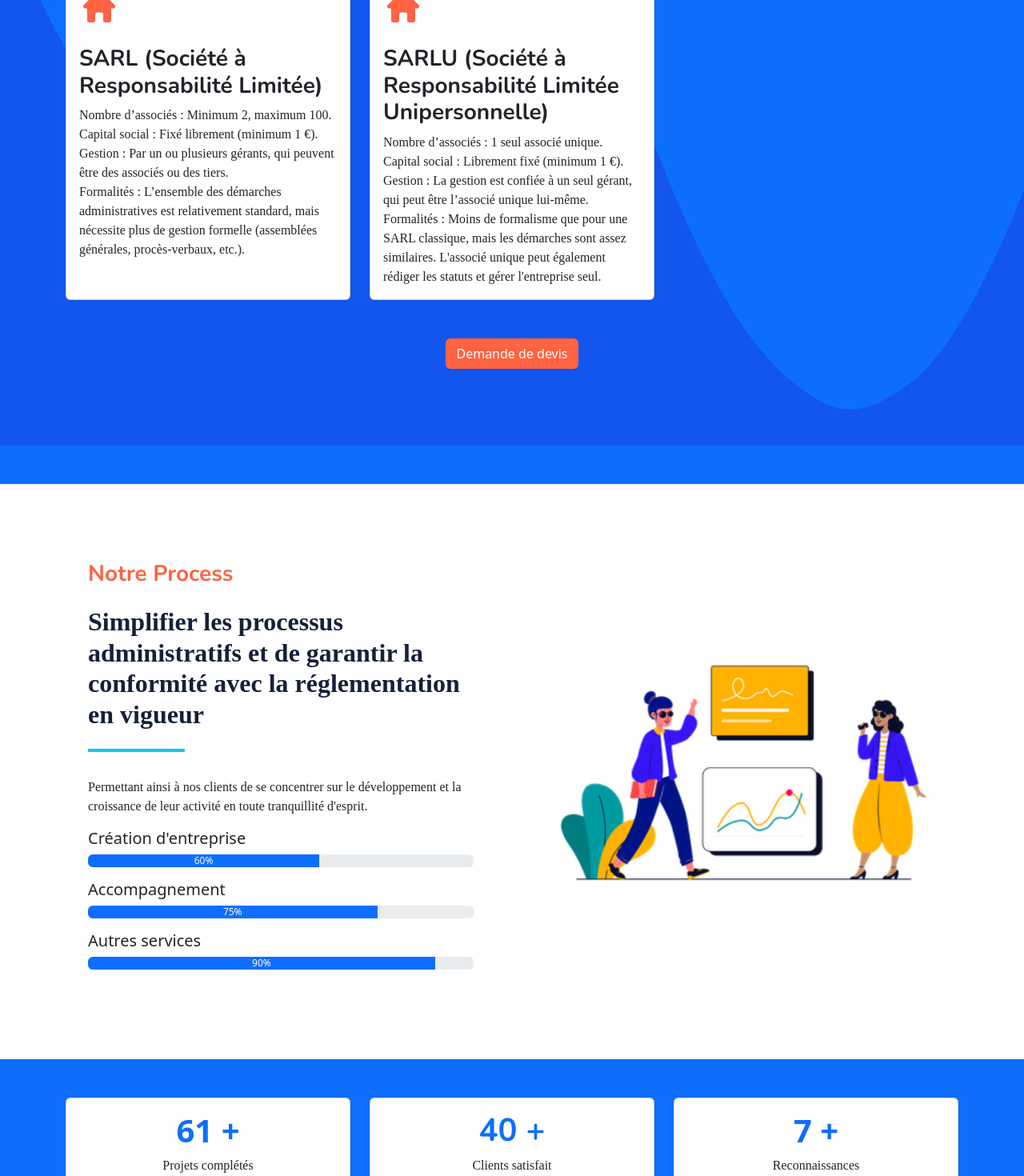
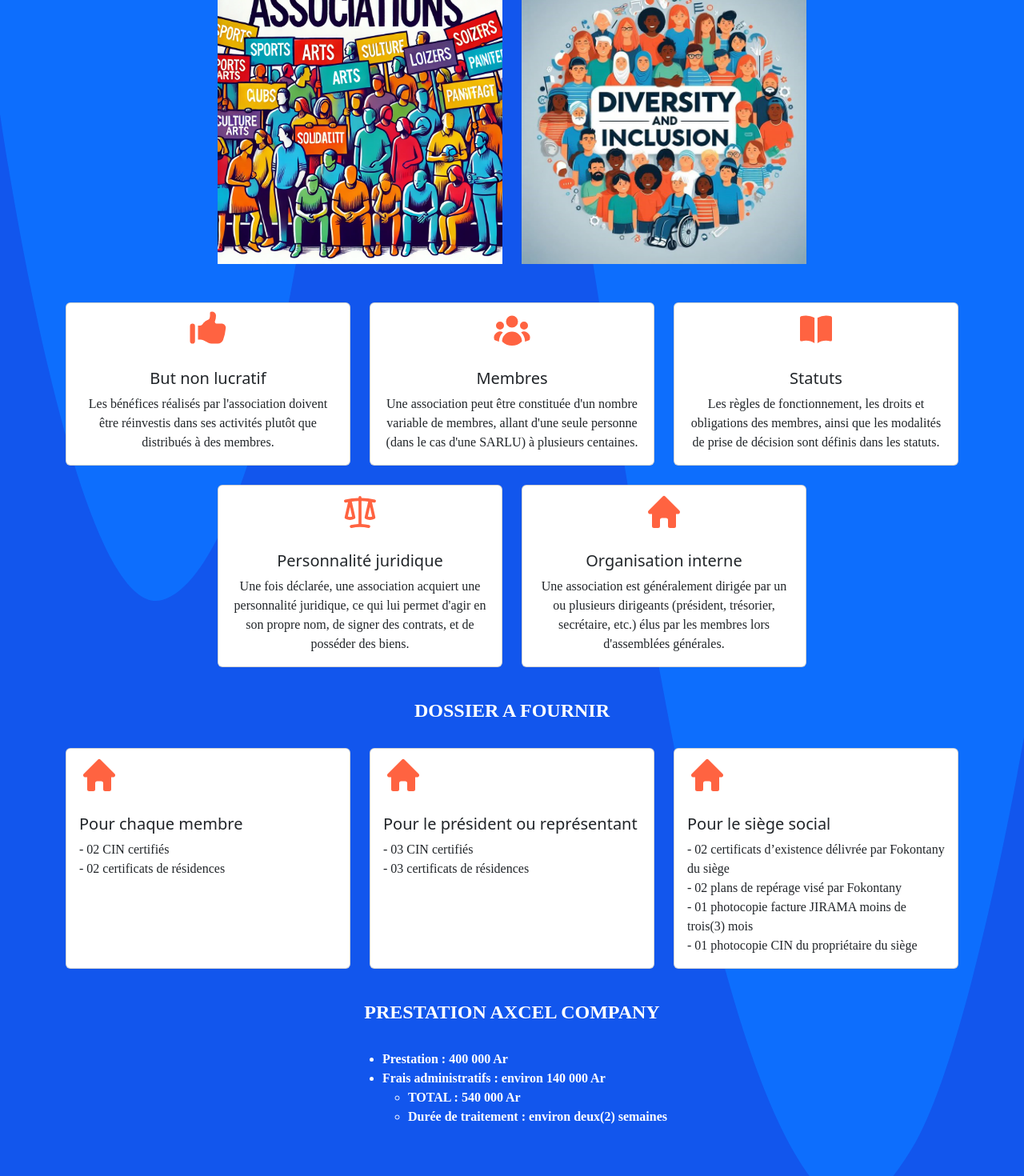
Before and after one commit to hrzmkl/axcel-project, a Next.js app: page /creation-association in a window 1280 px wide. Shown: the part 2080-3550 px from the top of the page at 80% size. Built offline with nearby package versions, Linux system fonts and the light colour scheme.

Commit message:
Update content page:creation association

```diff
--- a/app/(pages)/(creation)/creation-association/page.tsx
+++ b/app/(pages)/(creation)/creation-association/page.tsx
@@ -1,6 +1,6 @@
 
 import styles from '@/app/(pages)/page.module.css'
-import { CheckCircleIcon,HomeIcon,UserGroupIcon,BuildingOfficeIcon,BuildingOffice2Icon,BuildingLibraryIcon } from '@heroicons/react/20/solid';
+import { CheckCircleIcon,HomeIcon,UserGroupIcon,BuildingOfficeIcon,ScaleIcon,HandThumbUpIcon,BookOpenIcon } from '@heroicons/react/20/solid';
 import PageHero from '@/app/components/pageHero/pageHero'
 import OtherService from '@/app/components/other-service/otherServics';
 import React from "react";
@@ -121,22 +121,86 @@ export default function Page() {
 							</div>
 							<div className="col d-none d-lg-block"></div>
 						</div>
-            <div className="row row-cols-1 row-cols-md-3 g-4">
+						<div className="row row-cols-1 row-cols-md-3 g-4 justify-content-center mb-5">
+							<div className="col text-center">
+								<img src="/service/association-axcel.webp" alt="association" className="img-fluid"/>
+							</div>
+							<div className="col text-center">
+								<img src="/service/diversity-association.jpg" alt="diversités" className="img-fluid"/>
+							</div>
+						</div>
+						<div className="row row-cols-1 row-cols-md-3 g-4 justify-content-center">
+							<div className="col">
+								<div className="card h-100 text-center">
+									<div className="card-header bg-transparent border-0">
+										<HandThumbUpIcon className={`${styles.icon2} axel-text-orange`}/>
+									</div>
+									<div className="card-body">
+										<h5 className="card-title">But non lucratif </h5>
+										<p className="card-text">Les bénéfices réalisés par l'association doivent être réinvestis dans ses activités plutôt que distribués à des membres.</p>
+									</div>
+
+								</div>
+							</div>
+							<div className="col">
+								<div className="card h-100 text-center">
+									<div className="card-header bg-transparent border-0">
+										<UserGroupIcon className={`${styles.icon2} axel-text-orange`}/>
+									</div>
+									<div className="card-body">
+										<h5 className="card-title">Membres</h5>
+										<p className="card-text">Une association peut être constituée d'un nombre variable de membres, allant d'une seule personne (dans le cas d'une SARLU) à plusieurs centaines.</p>
+									</div>
+								</div>
+							</div>
+							<div className="col">
+								<div className="card h-100 text-center">
+									<div className="card-header bg-transparent border-0">
+										<BookOpenIcon className={`${styles.icon2} axel-text-orange`}/>
+									</div>
+									<div className="card-body">
+										<h5 className="card-title">Statuts </h5>
+										<p className="card-text">Les règles de fonctionnement, les droits et obligations des membres, ainsi que les modalités de prise de décision sont définis dans les statuts.</p>
+									</div>
+								</div>
+							</div>
+							<div className="col">
+								<div className="card h-100 text-center">
+									<div className="card-header bg-transparent border-0">
+										<ScaleIcon className={`${styles.icon2} axel-text-orange`}/>
+									</div>
+									<div className="card-body">
+										<h5 className="card-title">Personnalité juridique </h5>
+										<p className="card-text">Une fois déclarée, une association acquiert une personnalité juridique, ce qui lui permet d'agir en son propre nom, de signer des contrats, et de posséder des biens.</p>
+									</div>
+								</div>
+							</div>
+							<div className="col">
+								<div className="card h-100 text-center">
+									<div className="card-header bg-transparent border-0">
+										<HomeIcon className={`${styles.icon2} axel-text-orange`}/>
+									</div>
+									<div className="card-body">
+										<h5 className="card-title"> Organisation interne </h5>
+										<p className="card-text">Une association est généralement dirigée par un ou plusieurs dirigeants (président, trésorier, secrétaire, etc.) élus par les membres lors d'assemblées générales.</p>
+									</div>
+								</div>
+							</div>
+						</div>
+						<h2 className="text-white fs-4 text-center mt-3 py-4 fw-bold">DOSSIER A FOURNIR</h2>
+						<div className="row row-cols-1 row-cols-md-3 g-4 justify-content-center">
 							<div className="col">
 								<div className="card h-100">
 									<div className="card-header bg-transparent border-0">
 										<HomeIcon className={`${styles.icon2} axel-text-orange`}/>
 									</div>
 									<div className="card-body">
-                    <h3 className="card-title">SARL (Société à Responsabilité Limitée)</h3>
+										<h5 className="card-title"> Pour chaque membre </h5>
 										<p className="card-text">
-                    Nombre d’associés : Minimum 2, maximum 100.<br></br>
-                    Capital social : Fixé librement (minimum 1 €).<br></br>
-                    Gestion : Par un ou plusieurs gérants, qui peuvent être des associés ou des tiers.<br></br>
-                    Formalités : L’ensemble des démarches administratives est relativement standard, mais nécessite plus de gestion formelle (assemblées générales, procès-verbaux, etc.).
+											- 02 CIN certifiés <br></br>
+											- 02 certificats de résidences
 										</p>
 									</div>
-
 								</div>
 							</div>
 							<div className="col">
@@ -145,17 +209,50 @@ export default function Page() {
 										<HomeIcon className={`${styles.icon2} axel-text-orange`}/>
 									</div>
 									<div className="card-body">
-                      <h3 className="card-title">SARLU (Société à Responsabilité Limitée Unipersonnelle)</h3>
+										<h5 className="card-title"> Pour le président ou représentant </h5>
 										<p className="card-text">
-                      Nombre d’associés : 1 seul associé unique.<br></br>
-                      Capital social : Librement fixé (minimum 1 €).<br></br>
-                      Gestion : La gestion est confiée à un seul gérant, qui peut être l’associé unique lui-même.<br></br>
-                      Formalités : Moins de formalisme que pour une SARL classique, mais les démarches sont assez similaires. L'associé unique peut également rédiger les statuts et gérer l'entreprise seul.
+											- 03 CIN certifiés<br></br>
+											- 03 certificats de résidences
+										</p>
+									</div>
+								</div>
+							</div>
+							<div className="col">
+								<div className="card h-100">
+									<div className="card-header bg-transparent border-0">
+										<HomeIcon className={`${styles.icon2} axel-text-orange`}/>
+									</div>
+									<div className="card-body">
+										<h5 className="card-title"> Pour le siège social  </h5>
+										<p className="card-text">
+											- 02 certificats d’existence délivrée par Fokontany du siège<br></br>
+											- 02 plans de repérage visé par Fokontany<br></br>
+											- 01 photocopie facture JIRAMA moins de trois(3) mois<br></br>
+											- 01 photocopie CIN du propriétaire du siège
 										</p>
 									</div>
 								</div>
 							</div>
 						</div>
+						<div className="d-flex flex-column justify-content-center">
+								<h2 className="text-white fs-4 text-center mt-3 py-4 fw-bold">PRESTATION AXCEL COMPANY</h2>
+							<div className="align-self-center">
+								<ul className='text-white fw-bolder'>
+									<li>Prestation : 400 000 Ar </li>
+									<li>Frais administratifs : environ 140 000 Ar </li>
+									<ul>
+										<li>
+											TOTAL : 540 000 Ar
+										</li>
+										<li>
+											Durée de traitement : environ deux(2) semaines
+										</li>
+									</ul>
+								</ul>
+							</div>
+
+						</div>
+
 						<div className="text-center py-5">
 							<a href="/devis" className="btn axel-btn-orange text-white">Demande de devis</a>
 						</div>
```
Also changed, not shown: public/service/association-axcel.webp (added), public/service/diversity-association.jpg (added). Lines whose indentation alone changed are shown as unchanged.
